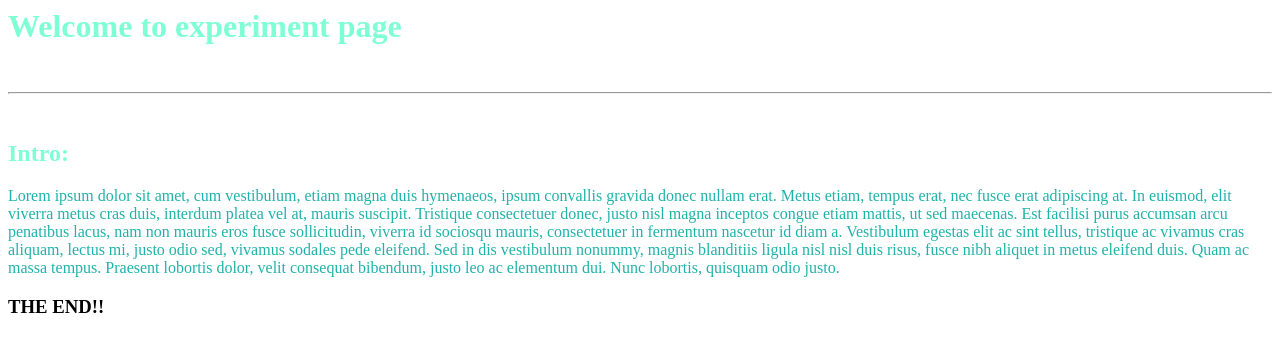
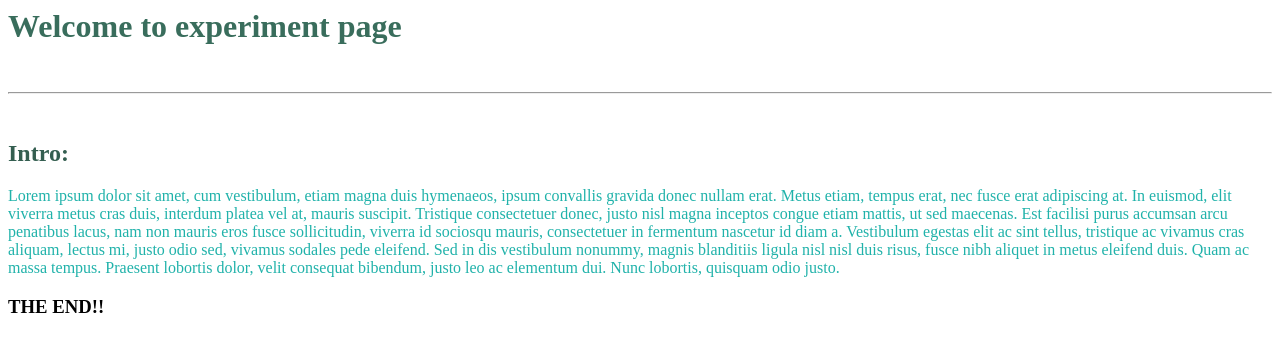
Before and after one commit to Sriteja11/SshRemoteRepo, a plain HTML site: page index.html in a window 1280 px wide. Drawn offline with Linux system fonts and the light colour scheme.

Commit message:
Tmp commit

```diff
--- a/index.html
+++ b/index.html
@@ -3,12 +3,12 @@
         <title>Home</title>
     </head>
     <body>
-        <h1 style="color: aquamarine; border: 2px;">Welcome to experiment page</h1>
+        <h1 style="color: rgb(57, 109, 92); border: 2px;">Welcome to experiment page</h1>
 
         <br>
         <hr>
         <br>
-        <h2 style="color: aquamarine; border: 2px;" >Intro:</h2>
+        <h2 style="color: rgb(52, 94, 80); border: 2px;" >Intro:</h2>
         <P style="color: lightseagreen; border: 1px;">Lorem ipsum dolor sit amet, cum vestibulum, etiam magna duis hymenaeos, ipsum convallis gravida donec nullam erat. Metus etiam, tempus erat, nec fusce erat adipiscing at. In euismod, elit viverra metus cras duis, interdum platea vel at, mauris suscipit. Tristique consectetuer donec, justo nisl magna inceptos congue etiam mattis, ut sed maecenas. Est facilisi purus accumsan arcu penatibus lacus, nam non mauris eros fusce sollicitudin, viverra id sociosqu mauris, consectetuer in fermentum nascetur id diam a. Vestibulum egestas elit ac sint tellus, tristique ac vivamus cras aliquam, lectus mi, justo odio sed, vivamus sodales pede eleifend. Sed in dis vestibulum nonummy, magnis blanditiis ligula nisl nisl duis risus, fusce nibh aliquet in metus eleifend duis. Quam ac massa tempus. Praesent lobortis dolor, velit consequat bibendum, justo leo ac elementum dui. Nunc lobortis, quisquam odio justo.
 
         </P>
```
